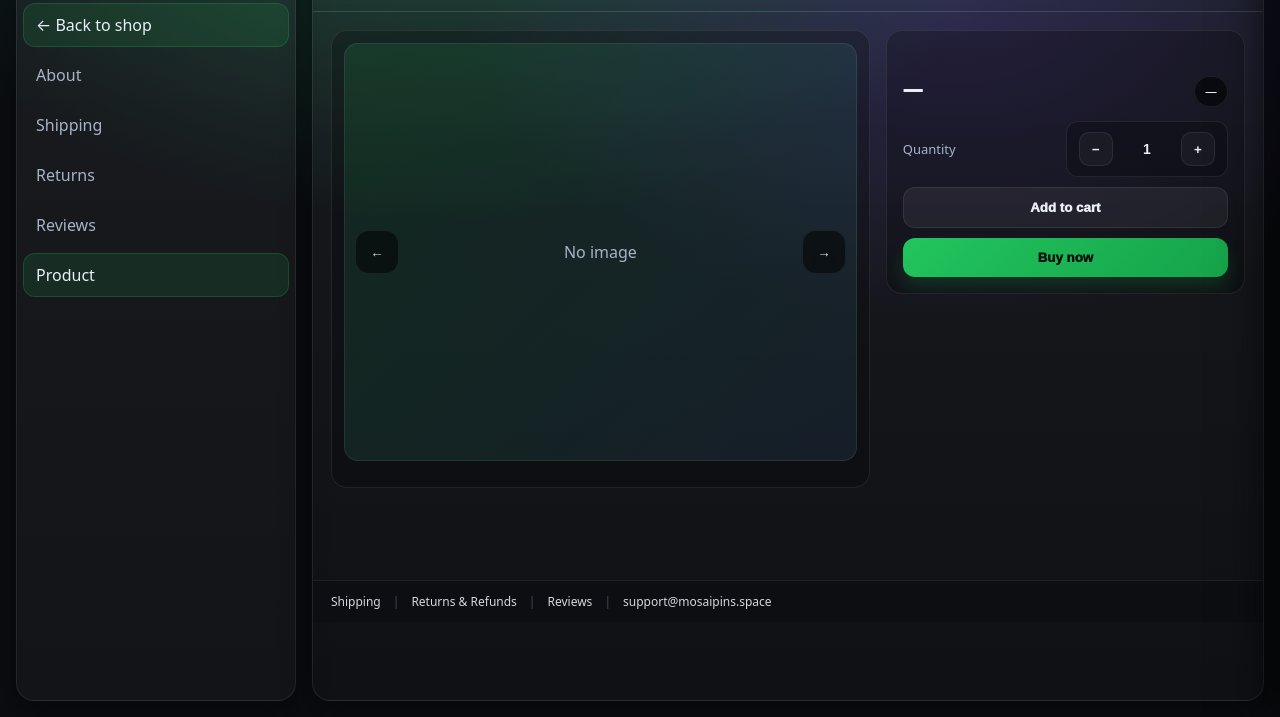
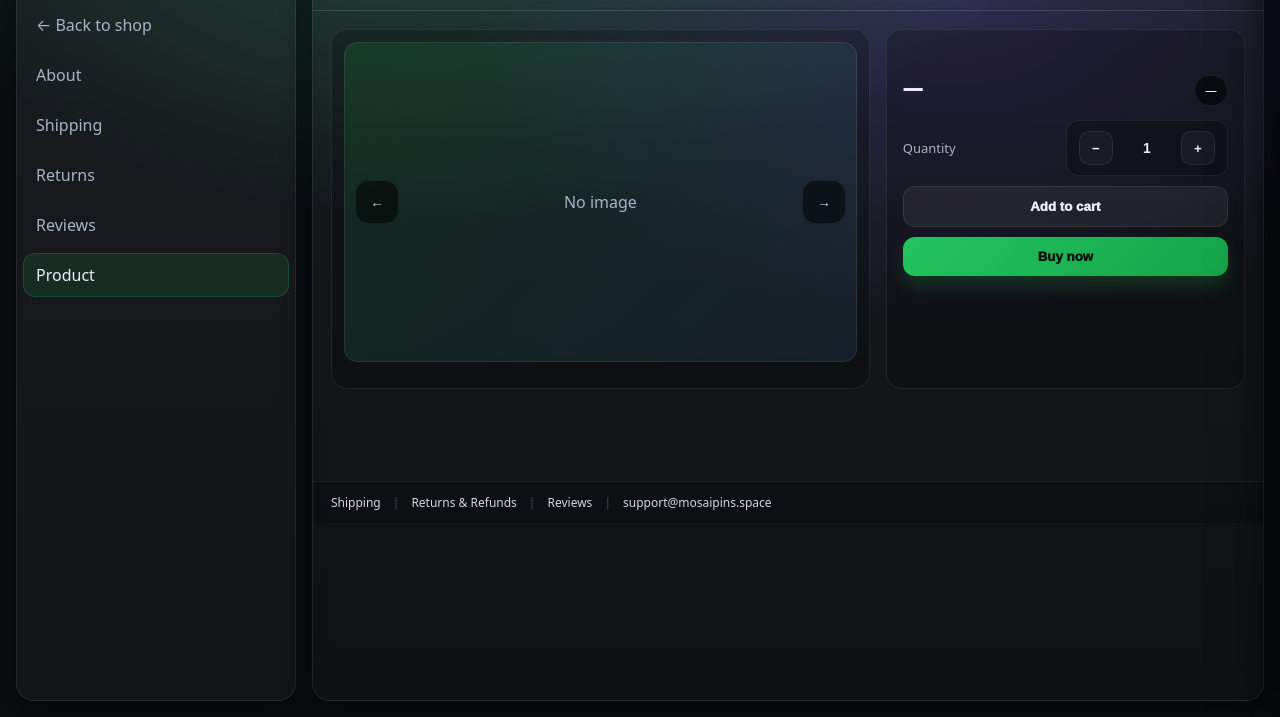
Before and after one commit to vsergunswork-creator/Mosaic-pins, a plain HTML site: page product.html in a window 1280 px wide. Shown: the part 83-800 px from the top of the page. Drawn offline with Linux system fonts and the light colour scheme.

Commit message:
Aktualisieren von product.html

```diff
--- a/product.html
+++ b/product.html
@@ -141,7 +141,6 @@
       text-align:center;
     }
 
-    /* ✅ Back to shop button */
     .backBtn{
       display:inline-flex;
       align-items:center;
@@ -173,7 +172,7 @@
       display:grid;
       grid-template-columns: 1.2fr .8fr;
       gap:16px;
-      align-items:start;
+      align-items:stretch; /* ✅ IMPORTANT: stretch to same height */
     }
 
     @media (max-width:980px){
@@ -195,13 +194,22 @@
       background:rgba(0,0,0,.22);
       border-radius:16px;
       overflow:hidden;
+      min-height:0; /* ✅ allow child to size */
     }
 
-    .gallery{padding:12px; display:grid; gap:10px;}
+    /* ✅ Gallery fills panel height and lets hero stretch */
+    .gallery{
+      padding:12px;
+      display:flex;
+      flex-direction:column;
+      gap:10px;
+      height:100%;
+      min-height:0;
+    }
 
-    /* ✅ IMPORTANT: hero stays, but NOT forced to be square */
     .hero{
-      aspect-ratio: auto;               /* ✅ was 1/1 */
+      flex:1 1 auto;        /* ✅ stretch to match right panel height */
+      min-height:320px;     /* ✅ safety */
       border-radius:14px;
       overflow:hidden;
       background:linear-gradient(135deg, rgba(34,197,94,.14), rgba(96,165,250,.10));
@@ -211,7 +219,6 @@
       user-select:none;
       touch-action: pan-y;
     }
-
     .hero-inner{
       width:100%;
       height:100%;
@@ -219,10 +226,9 @@
       will-change: transform;
     }
 
-    /* ✅ IMPORTANT: reduce ONLY the "player/view" height, swipe stays */
     .carousel{
       width:100%;
-      height: clamp(340px, 52vh, 460px); /* ✅ NEW: controls image viewer height */
+      height:100%;          /* ✅ player fills hero height */
       overflow-x:auto;
       overflow-y:hidden;
       display:flex;
@@ -232,14 +238,6 @@
       user-select:none;
       cursor: grab;
     }
-
-    /* Mobile tweak: slightly smaller viewer, swipe still works */
-    @media (max-width:980px){
-      .carousel{
-        height: clamp(280px, 46vh, 380px);
-      }
-    }
-
     .carousel::-webkit-scrollbar{display:none;}
     .carousel.dragging{cursor: grabbing;}
     .slide{flex: 0 0 100%; width:100%; height:100%; scroll-snap-align:center;}
@@ -288,7 +286,7 @@
       display:none;
     }
 
-    .thumbs{display:flex; gap:10px; overflow:auto; padding-bottom:4px;}
+    .thumbs{display:flex; gap:10px; overflow:auto; padding-bottom:4px; flex:0 0 auto;}
     .t{
       width:72px; height:72px; border-radius:12px;
       border:1px solid var(--line);
@@ -299,6 +297,17 @@
     }
     .t.active{outline:2px solid rgba(34,197,94,.45); opacity:1}
     .t img{width:100%; height:100%; object-fit:cover; display:block;}
+
+    /* ✅ Mobile keeps your “player height” feeling */
+    @media (max-width:980px){
+      .carousel{
+        height: clamp(280px, 46vh, 380px);
+      }
+      .hero{
+        flex: 0 0 auto;
+        min-height: 0;
+      }
+    }
 
     .details{padding:16px;}
     .kicker{color:var(--muted); font-size:12px}
@@ -544,7 +553,6 @@
     .cartSumRow{display:flex; align-items:center; justify-content:space-between; gap:10px; margin-bottom:10px; color:var(--text); font-weight:950;}
     .cartActions{display:grid; gap:10px;}
 
-    /* ✅ footer (desktop) */
     .siteFooter{
       padding: 12px 18px;
       border-top: 1px solid var(--line);
@@ -560,7 +568,6 @@
     .siteFooter a:hover{opacity:1}
     .siteFooter .sep{opacity:.35}
 
-    /* ✅ MOBILE NAV */
     .mobileNav{ display:none; }
     @media (max-width:980px){
       .mobileNav{
@@ -923,16 +930,11 @@
   }
 
   elCartClear.addEventListener("click", () => { clearCart(); toast("Cart", "Cleared"); });
-
-  // пока оставим “later”
   elCartCheckout.addEventListener("click", () => toast("Checkout", "Cart checkout: next step ✅"));
-
-  el("currency").addEventListener("change", () => {
-    renderCart();
-  });
+  el("currency").addEventListener("change", () => { renderCart(); });
 
   /* =========================
-     PRODUCT PAGE
+     PRODUCT PAGE (carousel)
   ========================== */
   const hero = el("hero");
   const heroInner = el("heroInner");
@@ -957,7 +959,7 @@
   function syncThumbs(){
     const thumbs = el("thumbs");
     thumbs.querySelectorAll(".t").forEach(t => t.classList.remove("active"));
-    const active = thumbs.querySelector(`.t[data-idx="${currentIndex}"]`);
+    const active = thumbs.querySelector(\`.t[data-idx="\${currentIndex}"]\`);
     if (active) active.classList.add("active");
   }
 
@@ -1017,7 +1019,6 @@
     });
   }
 
-  /* ✅ Swipe/drag сохранён полностью */
   function enableDragScroll(){
     let isDown = false;
     let startX = 0;
@@ -1110,10 +1111,7 @@
     if (!Number.isFinite(qty) || qty <= 0) qty = 1;
 
     const stock = Number(p.stock ?? 0);
-    if (stock <= 0){
-      toast("Cart", "Sold out");
-      return;
-    }
+    if (stock <= 0){ toast("Cart", "Sold out"); return; }
 
     const cart = readCart();
     const idx = cart.findIndex(x => String(x.pin) === String(p.pin));
@@ -1270,35 +1268,6 @@
   }
 
   load();
-
-  /* ✅ Active state for desktop sidebar + mobile nav */
-  (function navActive(){
-    const path = window.location.pathname || "/";
-
-    const setActive = (id, on) => {
-      const elx = document.getElementById(id);
-      if (elx) elx.classList.toggle("active", !!on);
-    };
-
-    setActive("mNavShop", false);
-    setActive("mNavAbout", false);
-    setActive("mNavShipping", false);
-    setActive("mNavReturns", false);
-    setActive("mNavReviews", false);
-
-    setActive("navShop", false);
-    setActive("navAbout", false);
-    setActive("navShipping", false);
-    setActive("navReturns", false);
-    setActive("navReviews", false);
-    setActive("navProduct", true);
-
-    if (path.startsWith("/reviews")) { setActive("mNavReviews", true); setActive("navReviews", true); }
-    else if (path.startsWith("/shipping")) { setActive("mNavShipping", true); setActive("navShipping", true); }
-    else if (path.startsWith("/returns")) { setActive("mNavReturns", true); setActive("navReturns", true); }
-    else if (path.startsWith("/about")) { setActive("mNavAbout", true); setActive("navAbout", true); }
-    else { setActive("mNavShop", true); setActive("navShop", true); }
-  })();
 </script>
 </body>
 </html>
```
